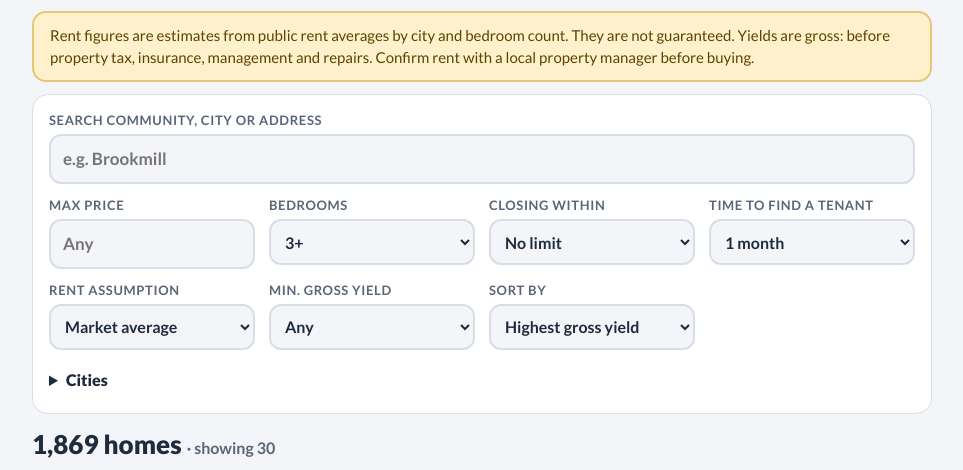
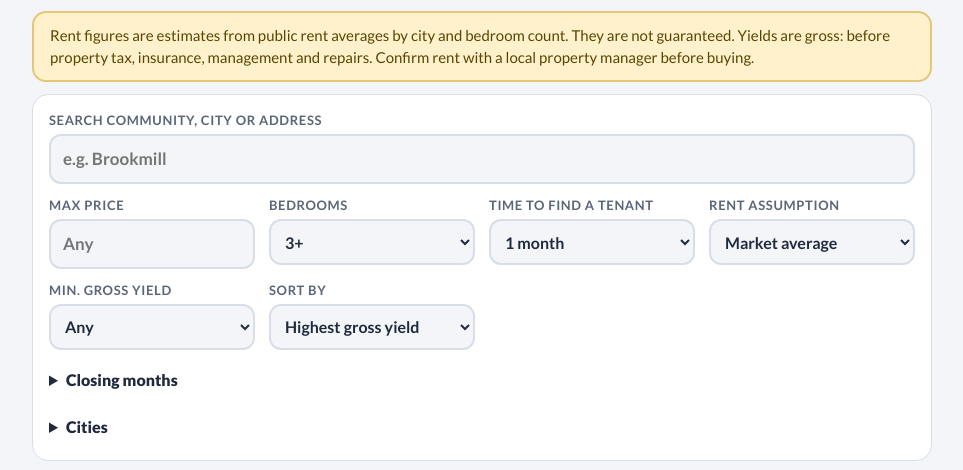
Before and after one commit to twheels14/texas-rental-homes, a plain HTML site: page index.html in a window 1280 px wide. Shown: the part 195-665 px from the top of the page, without its empty margins (158-1121 px from the left). Drawn offline with Linux system fonts and the light colour scheme.

Commit message:
Closing-month checklist and full closing dates
Co-Authored-By: Claude Opus 5.5 <noreply@anthropic.com>
Claude-Session: https://claude.ai/code/session_01UNb9qVaNGcGi3dRCnhcjCb

```diff
--- a/index.html
+++ b/index.html
@@ -69,7 +69,7 @@ f_search:"Search community, city or address",f_search_ph:"e.g. Brookmill",f_pric
 any:"Any",b3:"3+",b4:"4+",b5:"5+",mo:"{n} months",mo1:"1 month",mo0:"Right away",mo_any:"No limit",
 r_low:"Cautious (−10%)",r_mid:"Market average",r_high:"Optimistic (+10%)",
 s_yield:"Highest gross yield",s_y1:"Highest first-year income",s_price:"Lowest price",s_rent:"Highest rent",s_soon:"Soonest closing",
-cities:"Cities",cities_n:"Cities ({n} selected)",clear:"Clear cities",
+cities:"Cities",cities_n:"Cities ({n} selected)",clear:"Clear cities",months:"Closing months",months_n:"Closing months ({n} selected)",clear_m:"Clear months",m_hint:"Pick as many months as you like. Leave all unchecked to see every month.",
 n_homes:"{n} home|{n} homes",shown:"showing {n}",none:"No homes match. Try widening the filters.",
 yield:"Gross yield",rent:"Est. rent / mo",price:"Price",close:"Closing",first:"First rent",y1:"Income, first 12 mo",
 ready:"Ready now",est:"Estimated",dropped:"Price dropped {x}",low_conf:"Rent estimated from nearby area",
@@ -86,7 +86,7 @@ f_search:"Buscar comunidad, ciudad o dirección",f_search_ph:"p. ej. Brookmill",
 any:"Cualquiera",b3:"3+",b4:"4+",b5:"5+",mo:"{n} meses",mo1:"1 mes",mo0:"De inmediato",mo_any:"Sin límite",
 r_low:"Cauteloso (−10%)",r_mid:"Promedio del mercado",r_high:"Optimista (+10%)",
 s_yield:"Mayor rendimiento bruto",s_y1:"Mayor ingreso del primer año",s_price:"Menor precio",s_rent:"Mayor renta",s_soon:"Cierre más próximo",
-cities:"Ciudades",cities_n:"Ciudades ({n} seleccionadas)",clear:"Borrar ciudades",
+cities:"Ciudades",cities_n:"Ciudades ({n} seleccionadas)",clear:"Borrar ciudades",months:"Meses de cierre",months_n:"Meses de cierre ({n} seleccionados)",clear_m:"Borrar meses",m_hint:"Elija los meses que quiera. Sin selección se muestran todos.",
 n_homes:"{n} casa|{n} casas",shown:"mostrando {n}",none:"Ninguna casa coincide. Amplíe los filtros.",
 yield:"Rend. bruto",rent:"Renta est. / mes",price:"Precio",close:"Cierre",first:"Primera renta",y1:"Ingreso, primeros 12 meses",
 ready:"Lista ya",est:"Estimado",dropped:"Bajó de precio {x}",low_conf:"Renta estimada de zona cercana",
@@ -103,7 +103,7 @@ f_search:"חיפוש שכונה, עיר או כתובת",f_search_ph:"למשל B
 any:"הכול",b3:"3+",b4:"4+",b5:"5+",mo:"{n} חודשים",mo1:"חודש",mo0:"מיד",mo_any:"ללא הגבלה",
 r_low:"זהיר (−10%)",r_mid:"ממוצע שוק",r_high:"אופטימי (+10%)",
 s_yield:"תשואה ברוטו הגבוהה ביותר",s_y1:"הכנסה גבוהה בשנה הראשונה",s_price:"המחיר הנמוך ביותר",s_rent:"השכירות הגבוהה ביותר",s_soon:"הסגירה הקרובה ביותר",
-cities:"ערים",cities_n:"ערים ({n} נבחרו)",clear:"נקה ערים",
+cities:"ערים",cities_n:"ערים ({n} נבחרו)",clear:"נקה ערים",months:"חודשי סגירה",months_n:"חודשי סגירה ({n} נבחרו)",clear_m:"נקה חודשים",m_hint:"בחרו כמה חודשים שתרצו. בלי בחירה יוצגו כל החודשים.",
 n_homes:"בית {n}|{n} בתים",shown:"מוצגים {n}",none:"לא נמצאו בתים. נסו להרחיב את הסינון.",
 yield:"תשואה ברוטו",rent:"שכירות משוערת / חודש",price:"מחיר",close:"סגירה",first:"שכירות ראשונה",y1:"הכנסה ב-12 חודשים ראשונים",
 ready:"מוכן עכשיו",est:"משוער",dropped:"המחיר ירד {x}",low_conf:"שכירות משוערת מאזור סמוך",
@@ -122,13 +122,15 @@ const t=(k,v)=>{let s=T[lang][k]??T.en[k]??k;if(typeof s!=="string")return s;if(
  if(v)for(const x in v)s=s.split("{"+x+"}").join(v[x]);return s};
 const usd=n=>"$"+Math.round(n).toLocaleString("en-US");
 const loc={en:"en-US",es:"es-US",he:"he-IL"};
-let D=null,R=null,S={price:0,beds:3,close:0,lease:1,rent:0,sort:"yield",minY:0,cities:[],q:"",limit:30};
-try{const o=JSON.parse(sessionStorage.getItem("ih_s")||"null");if(o)S=Object.assign(S,o,{limit:30})}catch(e){}
+let D=null,R=null,S={price:0,beds:3,months:[],lease:1,rent:0,sort:"yield",minY:0,cities:[],q:"",limit:30};
+try{const o=JSON.parse(sessionStorage.getItem("ih_s")||"null");if(o)S=Object.assign(S,o,{limit:30});if(!Array.isArray(S.months))S.months=[]}catch(e){}
 const save=()=>{try{sessionStorage.setItem("ih_s",JSON.stringify(S))}catch(e){}};
 const TODAY=new Date();TODAY.setHours(0,0,0,0);
 function dOf(n){return new Date(Math.floor(n/10000),Math.floor(n/100)%100-1,n%100)}
 function monthsBetween(a,b){return (b-a)/86400000/30.44}
-function fmtMonth(d){return d.toLocaleDateString(loc[lang],{month:"short",year:"numeric"})}
+function fmtMonth(d){return d.toLocaleDateString(loc[lang],{month:"long",year:"numeric"})}
+function fmtDate(d){return d.toLocaleDateString(loc[lang],{month:"short",day:"numeric",year:"numeric"})}
+function mKey(h){return h.ready?"ready":h.coe.getFullYear()+"-"+String(h.coe.getMonth()+1).padStart(2,"0")}
 function addMonths(d,m){const x=new Date(d);x.setDate(x.getDate()+Math.round(m*30.44));return x}
 let REF={};
 function rentFor(city,beds,sqft){const c=R.cities[city];if(!c)return null;let r=beds<=2?c[0]*.85:beds===3?c[0]:beds===4?c[1]:c[1]*1.12;
@@ -141,7 +143,7 @@ function prep(){if(!Object.keys(REF).length){const g={};D.h.forEach(h=>{const b=
  const closeM=ready?0:monthsBetween(TODAY,coe);
  const monthsPaying=Math.max(0,12-S.lease);
  return {i,comm:comm[0],city,addr:h[2],plan:h[3],beds:h[5],baths:h[6],sqft:h[7],price,coe,ready,closeM,rent,rs,yld:rent*12/price*100,y1:rent*monthsPaying,drop:h[11],conf:R.cities[city][2],proxy:R.cities[city][3]}}).filter(Boolean)}
-function filtered(){let a=ALL.filter(h=>(!S.price||h.price<=S.price)&&h.beds>=S.beds&&(!S.close||h.closeM<=S.close)&&h.yld>=S.minY&&(!S.cities.length||S.cities.includes(h.city))&&(!S.q||(h.comm+" "+h.city+" "+h.addr).toLowerCase().includes(S.q.trim().toLowerCase())));
+function filtered(){let a=ALL.filter(h=>(!S.price||h.price<=S.price)&&h.beds>=S.beds&&(!S.months.length||S.months.includes(mKey(h)))&&h.yld>=S.minY&&(!S.cities.length||S.cities.includes(h.city))&&(!S.q||(h.comm+" "+h.city+" "+h.addr).toLowerCase().includes(S.q.trim().toLowerCase())));
  const f={yield:(x,y)=>y.yld-x.yld,y1:(x,y)=>y.y1/y.price-x.y1/x.price,price:(x,y)=>x.price-y.price,rent:(x,y)=>y.rent-x.rent,soon:(x,y)=>x.coe-y.coe}[S.sort];return a.sort(f)}
 function opts(list,cur){return list.map(([v,l])=>'<option value="'+v+'"'+(String(cur)===String(v)?" selected":"")+">"+esc(l)+"</option>").join("")}
 function render(){
@@ -151,15 +153,19 @@ function render(){
  if(!D){return}
  prep();const rows=filtered();const cityCounts={};ALL.forEach(h=>cityCounts[h.city]=(cityCounts[h.city]||0)+1);
  const cityList=Object.keys(cityCounts).sort();
+ const monthCounts={};ALL.forEach(h=>{const k=mKey(h);monthCounts[k]=(monthCounts[k]||0)+1});
+ const monthList=Object.keys(monthCounts).sort((a,b)=>a==="ready"?-1:b==="ready"?1:a<b?-1:1);S.months=S.months.filter(k=>monthCounts[k]);
  let h='<h1>'+esc(t("h1"))+'</h1><p class="sub">'+esc(t("sub"))+'</p><div class="note">'+esc(t("disc"))+'</div>';
  h+='<div class="card filters"><label class="srch">'+t("f_search")+'<input id="fq" type="search" list="commlist" autocomplete="off" value="'+esc(S.q)+'" placeholder="'+esc(t("f_search_ph"))+'"><datalist id="commlist">'+[...new Set(ALL.map(x=>x.comm))].sort().map(c=>'<option value="'+esc(c)+'">').join("")+'</datalist></label>'
  +'<label>'+t("f_price")+'<input id="fp" type="text" inputmode="numeric" autocomplete="off" list="pricelist" placeholder="'+esc(t("any"))+'" value="'+(S.price?usd(S.price):"")+'"><datalist id="pricelist">'+[200000,250000,300000,350000,400000,500000].map(v=>'<option value="'+usd(v)+'">').join("")+'</datalist></label>'
  +'<label>'+t("f_beds")+'<select id="fb">'+opts([[0,t("any")],[3,t("b3")],[4,t("b4")],[5,t("b5")]],S.beds)+'</select></label>'
- +'<label>'+t("f_close")+'<select id="fc">'+opts([[0,t("mo_any")],[3,t("mo",{n:3})],[6,t("mo",{n:6})],[9,t("mo",{n:9})],[12,t("mo",{n:12})]],S.close)+'</select></label>'
- +'<label>'+t("f_lease")+'<select id="fl">'+opts([[0,t("mo0")],[1,t("mo1")],[2,t("mo",{n:2})],[3,t("mo",{n:3})]],S.lease)+'</select></label>'
+  +'<label>'+t("f_lease")+'<select id="fl">'+opts([[0,t("mo0")],[1,t("mo1")],[2,t("mo",{n:2})],[3,t("mo",{n:3})]],S.lease)+'</select></label>'
  +'<label>'+t("f_rent")+'<select id="fr">'+opts([[-10,t("r_low")],[0,t("r_mid")],[10,t("r_high")]],S.rent)+'</select></label>'
  +'<label>'+t("f_minY")+'<select id="fy">'+opts([[0,t("any")],[6,"6%+"],[7,"7%+"],[8,"8%+"],[9,"9%+"],[10,"10%+"]],S.minY)+'</select></label>'
  +'<label>'+t("f_sort")+'<select id="fs">'+opts([["yield",t("s_yield")],["y1",t("s_y1")],["price",t("s_price")],["rent",t("s_rent")],["soon",t("s_soon")]],S.sort)+'</select></label>'
+ +'<details class="cities months"'+(S.months.length?" open":"")+'><summary>'+esc(S.months.length?t("months_n",{n:S.months.length}):t("months"))+'</summary><div class="loc">'+esc(t("m_hint"))+'</div><div class="chips">'
+ +monthList.map(k=>'<button class="chip" data-month="'+k+'" aria-pressed="'+S.months.includes(k)+'">'+(S.months.includes(k)?"✓ ":"")+esc(k==="ready"?t("ready"):fmtMonth(new Date(+k.slice(0,4),+k.slice(5)-1,1)))+' <small>'+monthCounts[k]+'</small></button>').join("")
+ +(S.months.length?'<button class="chip" id="clrm">'+esc(t("clear_m"))+'</button>':"")+'</div></details>'
  +'<details class="cities"><summary>'+esc(S.cities.length?t("cities_n",{n:S.cities.length}):t("cities"))+'</summary><div class="chips">'
  +cityList.map(c=>'<button class="chip" data-city="'+esc(c)+'" aria-pressed="'+S.cities.includes(c)+'">'+esc(c)+' <small>'+cityCounts[c]+'</small></button>').join("")
  +(S.cities.length?'<button class="chip" id="clr">'+esc(t("clear"))+'</button>':"")+'</div></details></div>';
@@ -172,8 +178,8 @@ function render(){
   +'<div class="big"><div class="y">'+x.yld.toFixed(1)+'%</div><div class="yl">'+esc(t("yield"))+'</div></div>'
   +'<div class="nums"><div><span>'+esc(t("price"))+'</span><b>'+usd(x.price)+'</b></div>'
   +'<div><span>'+esc(t("rent"))+'</span><b>'+usd(x.rent)+'</b></div>'
-  +'<div><span>'+esc(t("close"))+'</span><b>'+(x.ready?esc(t("ready")):esc(fmtMonth(x.coe)))+'</b></div>'
-  +'<div><span>'+esc(t("first"))+'</span><b>'+esc(fmtMonth(x.rs))+'</b></div>'
+  +'<div><span>'+esc(t("close"))+'</span><b>'+(x.ready?esc(t("ready")):esc(fmtDate(x.coe)))+'</b></div>'
+  +'<div><span>'+esc(t("first"))+'</span><b>'+esc(fmtDate(x.rs))+'</b></div>'
   +'<div><span>'+esc(t("y1"))+'</span><b>'+usd(x.y1)+'</b></div></div>'
   +'<div class="links"><a href="https://www.google.com/maps/search/'+encodeURIComponent("Lennar at "+x.comm+", "+x.city+", TX")+'" target="_blank" rel="noopener">'+esc(t("view"))+'</a></div></article>'});
  if(rows.length>S.limit)h+='<button class="more" id="more">'+esc(t("more",{n:Math.min(30,rows.length-S.limit)}))+'</button>';
@@ -183,8 +189,10 @@ function render(){
  $("#foot").innerHTML='<div class="contact"><b>'+esc(t("c_h"))+'</b><br>'+esc(t("c_p"))+'<br><br>'+CONTACT.name+'<br><a href="tel:+18307437270" dir="ltr">'+CONTACT.phone+'</a> · <a href="mailto:'+CONTACT.email+'" dir="ltr">'+CONTACT.email+'</a></div><div>'+esc(t("upd",{d:D.updated}))+' · <a href="'+SHEET_URL+'" target="_blank" rel="noopener">'+esc(t("sheet"))+'</a></div>';
  const bind=(id,k,num)=>{const e=$(id);if(e)e.onchange=()=>{S[k]=num?+e.value:e.value;S.limit=30;save();render()}};
  const fq=$("#fq");if(fq)fq.oninput=()=>{S.q=fq.value;S.limit=30;save();const p=fq.selectionStart;render();const n=$("#fq");if(n){n.focus();try{n.setSelectionRange(p,p)}catch(e){}}};
- const fp=$("#fp");if(fp)fp.onchange=()=>{let v=fp.value.trim().toLowerCase().replace(/[$,\s]/g,"");let n=parseFloat(v)||0;if(/k$/.test(v))n*=1000;else if(/m$/.test(v))n*=1e6;S.price=Math.max(0,Math.round(n));S.limit=30;save();render()};bind("#fb","beds",1);bind("#fc","close",1);bind("#fl","lease",1);bind("#fr","rent",1);bind("#fy","minY",1);bind("#fs","sort",0);
+ const fp=$("#fp");if(fp)fp.onchange=()=>{let v=fp.value.trim().toLowerCase().replace(/[$,\s]/g,"");let n=parseFloat(v)||0;if(/k$/.test(v))n*=1000;else if(/m$/.test(v))n*=1e6;S.price=Math.max(0,Math.round(n));S.limit=30;save();render()};bind("#fb","beds",1);bind("#fl","lease",1);bind("#fr","rent",1);bind("#fy","minY",1);bind("#fs","sort",0);
  document.querySelectorAll("[data-city]").forEach(b=>b.onclick=()=>{const c=b.dataset.city;S.cities=S.cities.includes(c)?S.cities.filter(x=>x!==c):S.cities.concat(c);S.limit=30;save();render();const d=$(".cities");if(d)d.open=true});
+ document.querySelectorAll("[data-month]").forEach(b=>b.onclick=()=>{const k=b.dataset.month;S.months=S.months.includes(k)?S.months.filter(x=>x!==k):S.months.concat(k);S.limit=30;save();render()});
+ const cm=$("#clrm");if(cm)cm.onclick=()=>{S.months=[];S.limit=30;save();render()};
  const cl=$("#clr");if(cl)cl.onclick=()=>{S.cities=[];save();render()};
  const mr=$("#more");if(mr)mr.onclick=()=>{S.limit+=30;render()};
 }
```
